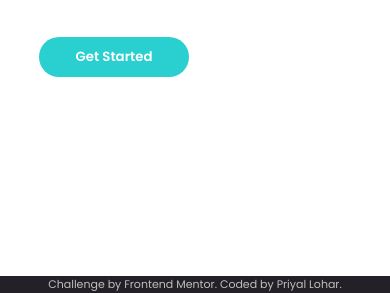
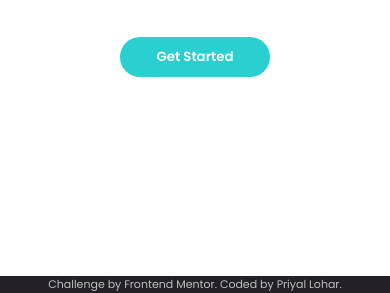
Before and after one commit to Priyallohar/url-shortening-api-master, a plain HTML site: page index.html in a window 390 px wide. Shown: the part 691-984 px from the top of the page. Drawn offline with nearby package versions, Linux system fonts and the light colour scheme.

Commit message:
change position of button

```diff
--- a/style.css
+++ b/style.css
@@ -545,7 +545,9 @@ hr {
     .cta-banner {
         display: none;
     }
-
+    .initial_content_button{
+        align-self: center;
+    }
     .footer-section,
     .link-shortening-container {
         display: none;
```
